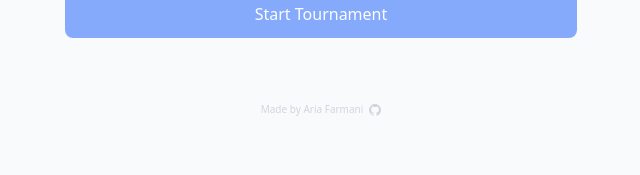
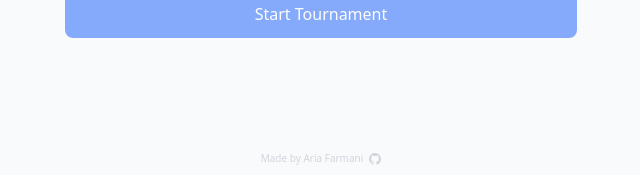
Before and after one commit to Aria-Software/SimplyDraft, a SvelteKit app: page / in a window 1280 px wide. Shown: the part 622-797 px from the top of the page, without its empty margins (319-959 px from the left). Built offline with nearby package versions, Linux system fonts and the light colour scheme.

Commit message:
style: pin footer to bottom of page

```diff
--- a/src/routes/+page.svelte
+++ b/src/routes/+page.svelte
@@ -18,8 +18,8 @@
 	<title>SimplyDraft</title>
 </svelte:head>
 
-<div class="min-h-screen bg-gray-50">
-	<div class="max-w-2xl mx-auto px-4 py-8">
+<div class="min-h-screen bg-gray-50 flex flex-col">
+	<div class="max-w-2xl mx-auto px-4 py-8 flex-1">
 		{#if !tournament.tournament}
 			<SetupView onStart={tournament.startTournament} />
 		{:else}
@@ -74,7 +74,7 @@
 		{/if}
 	</div>
 
-	<footer class="flex items-center justify-center gap-1.5 text-[10px] text-gray-300 pt-8 pb-4">
+	<footer class="flex items-center justify-center gap-1.5 text-[10px] text-gray-300 py-3 mt-auto">
 		<span>Made by Aria Farmani</span>
 		<a href="https://github.com/Aria-Software/SimplyDraft" class="hover:text-gray-600" aria-label="GitHub">
 			<svg class="w-3 h-3" fill="currentColor" viewBox="0 0 24 24"><path d="M12 0C5.37 0 0 5.37 0 12c0 5.31 3.435 9.795 8.205 11.385.6.105.825-.255.825-.57 0-.285-.015-1.23-.015-2.235-3.015.555-3.795-.735-4.035-1.41-.135-.345-.72-1.41-1.23-1.695-.42-.225-1.02-.78-.015-.795.945-.015 1.62.87 1.845 1.23 1.08 1.815 2.805 1.305 3.495.99.105-.78.42-1.305.765-1.605-2.67-.3-5.46-1.335-5.46-5.925 0-1.305.465-2.385 1.23-3.225-.12-.3-.54-1.53.12-3.18 0 0 1.005-.315 3.3 1.23.96-.27 1.98-.405 3-.405s2.04.135 3 .405c2.295-1.56 3.3-1.23 3.3-1.23.66 1.65.24 2.88.12 3.18.765.84 1.23 1.905 1.23 3.225 0 4.605-2.805 5.625-5.475 5.925.435.375.81 1.095.81 2.22 0 1.605-.015 2.895-.015 3.3 0 .315.225.69.825.57A12.02 12.02 0 0024 12c0-6.63-5.37-12-12-12z"/></svg>
```
